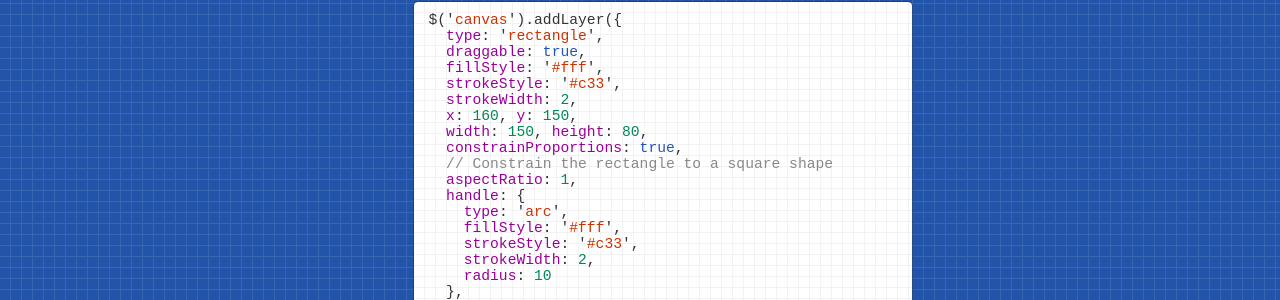
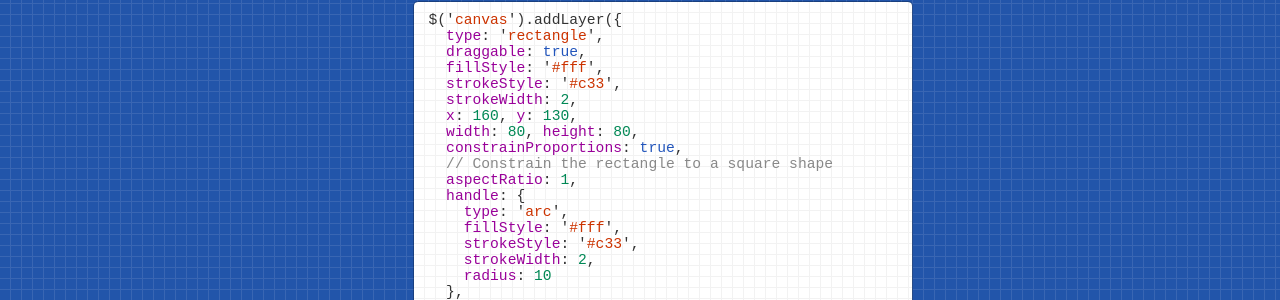
Before and after one commit to caleb531/jcanvas-website, a Jekyll site: the page built from _plugin_docs/handles.md, in a window 1280 px wide and 900 px high, scrolled down 2132 px. Shown: the part 152-452 px from the top of the window. Built offline with Jekyll 4.4.1, drawn with Linux system fonts in a browser that asks for light colours; some web fonts are replaced; a script that is not in the unit is left out; comment, search, counter and statistics services are not loaded.

Commit message:
Make Handles constrainProportions example square

```diff
--- a/_plugin_docs/handles.md
+++ b/_plugin_docs/handles.md
@@ -122,8 +122,8 @@ $('canvas').addLayer({
   fillStyle: '#fff',
   strokeStyle: '#c33',
   strokeWidth: 2,
-  x: 160, y: 150,
-  width: 150, height: 80,
+  x: 160, y: 130,
+  width: 80, height: 80,
   constrainProportions: true,
   // Constrain the rectangle to a square shape
   aspectRatio: 1,
```
